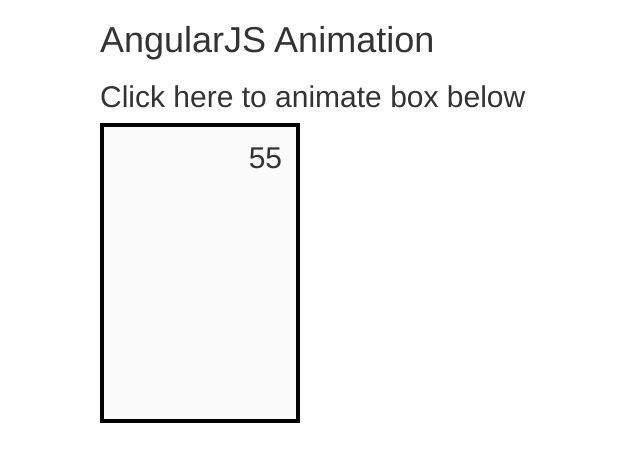
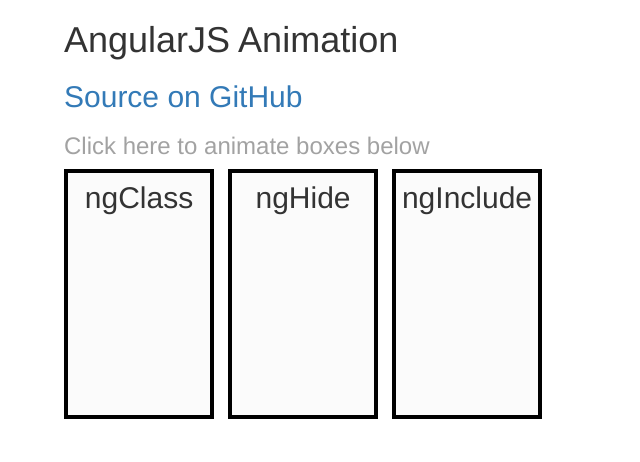
Before and after one commit to paulb896/AnimateIt, a website: page index.html in a window 1280 px wide. Shown: the whole page, without its empty margins (0-640 px from the left). Drawn offline with nearby package versions, Linux system fonts and the light colour scheme; some packages are replaced by stand-ins of ours.

Commit message:
Add more animation examples

```diff
--- a/bower.json
+++ b/bower.json
@@ -7,6 +7,8 @@
   "description": "Angular animations",
   "dependencies": {
     "angular":"1.2.9",
+    "angular-animate":"1.2.9",
+    "angular-touch":"1.2.9",
     "bootstrap":"~3.2.0"
   }
 }
--- a/css/main.css
+++ b/css/main.css
@@ -1,14 +1,49 @@
+body{
+  padding:0px 0px 0px 5%;
+  overflow:scroll;
+}
 
-body{
-  padding:0px 0px 0px 100px;
+a:hover{
+  text-decoration: none;
+}
+
+h1,h2{
+  width:100%;
+}
+
+ul{
+  display:inline-flex;
+  margin:0;
+  padding:0;
+}
+
+li{
+  list-style-type:none;
+  margin-right:14px;
 }
 
 .animate-control-text{
   cursor:pointer;
+  -webkit-font-smoothing: antialiased;
+}
+
+.animate-control-text{
+  color: rgba(100,100,100,0.6);
 }
 
 .animate-control-text:hover{
-  color: rgba(100,100,100,0.6);
+  color:black;
+}
+
+.box{
+  background-color:rgba(244,244,244, 0.4);
+  border: solid black 4px;
+  font-size:30px;
+  height:250px;
+  overflow:hidden;
+  transition:0.5s linear all;
+  -webkit-transition:0.5s linear all;
+  width: 150px;
 }
 
 .box.flipped {
@@ -21,28 +56,33 @@
   transition:0.5s linear all;
 }
 
-.box{
-  font-size:30px;
-  width:200px;
-  height:300px;
-  background-color:rgba(244,244,244, 0.4);
-  border: solid black 4px;
-
+.box.ng-hide-add,
+.box.ng-hide-remove {
   -webkit-transition:0.5s linear all;
   transition:0.5s linear all;
-    overflow:hidden;
+  display:block!important;
+  opacity:1;
+}
+.box.ng-hide {
+  opacity:0;
+  margin-left:500px;
+  -moz-transform: scaleX(-1);
+  -o-transform: scaleX(-1);
+  -webkit-transform: scaleX(-1);
+  transform: scaleX(-1);
 }
 
-.box-number {
-  left:100px;
-  float:right;
-  margin: 10px 14px;
-  -webkit-transition:0.5s linear all;
-  transition:0.5s linear all;
+.box-name {
+  text-align:center;
+  margin: 4px 4px;
+  -webkit-transition:0.2s ease all;
+  transition:0.2s ease all;
+  -webkit-transition-delay:0.3s;
+  transition-delay:0.3s;
 }
 
-.box-number.flipped {
-  margin-right:-100px;
-  -webkit-transition:0.5s linear all;
-  transition:0.5s linear all;
+.box-name.flipped {
+  margin-right:-350px;
+  -webkit-transition:0.3s easecubic-bezier(0.005,0.1,0.25,0) all;
+  transition:0.3s cubic-bezier(0.05,0.1,0.25,0) all;
 }
--- a/index.html
+++ b/index.html
@@ -4,26 +4,51 @@
   <meta charset="UTF-8">
   <title>AngularJS CSS3 Animations</title>
   <meta name="description" content="AngularJS Animation CSS ngClass Example">
-  <meta name="viewport" content="width=device-width, initial-scale=1">
+  <meta name="viewport" content="width=device-width, initial-scale=1, maximum-scale=1, user-scalable=yes">
   <link rel="stylesheet" href="external/bootstrap/dist/css/bootstrap.css">
   <link rel="stylesheet" href="css/main.css">
 </head>
-<body ng-app="AnimateBox" ng-init="showBox=true">
+<body ng-app="AnimateBox" ng-init="initialize();" ng-controller="boxController">
   <h1>AngularJS Animation</h1>
-  <h2
-    ng-click="boxFlipped = !boxFlipped"
-    class="animate-control-text">Click here to animate box below
-  </h2>
+  <h2><a href="https://github.com/paulb896/AnimateIt">Source on GitHub</a></h2>
+  <h3
+    ng-click="flipBoxes();"
+    class="animate-control-text">Click here to animate boxes below
+  </h3>
+  <table class="container">
+	<ul ng-swipe="flipBoxes();">
+      <li>
         <div
           class="box"
-    ng-swipe="boxFlipped = !boxFlipped"
           ng-class="{'flipped':boxFlipped}">
           <div
-  class="box-number"
-  ng-class="{'flipped':boxFlipped}">55
+            class="box-name"
+            ng-class="{'flipped':boxFlipped}">ngClass
           </div>
         </div>
+      </li>
+       <li>
+        <div
+          class="box"
+          ng-hide="boxFlipped">
+          <div
+            class="box-name"
+            ng-hide="boxFlipped">ngHide
+          </div>
+        </div>
+      </li>
+      <li ng-include="template.id"></li>
+	</ul>
+  </table>
   <script src="external/angular/angular.js"></script>
+  <script src="external/angular-animate/angular-animate.js"></script>
+  <script src="external/angular-touch/angular-touch.js"></script>
   <script src="js/main.js"></script>
+  <script type="text/ng-template" id="box">
+    <div class="box">
+      <div class="box-name">ngInclude</div>
+    </div>
+  </script>
+  <script type="text/ng-template" id="box-flipped"></script>
 </body>
 </html>
--- a/js/main.js
+++ b/js/main.js
@@ -1 +1,15 @@
-var app = angular.module('AnimateBox', []);
+var app = angular.module('AnimateBox', ['ngAnimate', 'ngTouch']);
+app.controller('boxController', ['$scope', function($scope) {
+  $scope.initialize = function() {
+    $scope.template = {id: 'box'};
+    $scope.showBox = true;
+  };
+  $scope.flipBoxes = function() {
+    $scope.boxFlipped = !$scope.boxFlipped;
+    if ($scope.template.id == 'box') {
+      $scope.template.id = 'box-flipped';
+    } else {
+      $scope.template.id = 'box';
+    }
+  };
+}]);
```
Also changed, not shown: README.md. Lines whose indentation alone changed are shown as unchanged.
